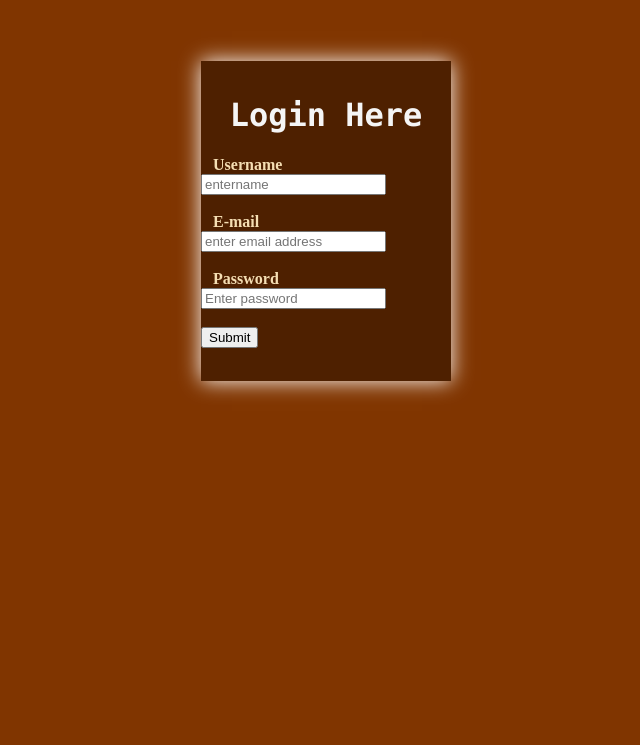
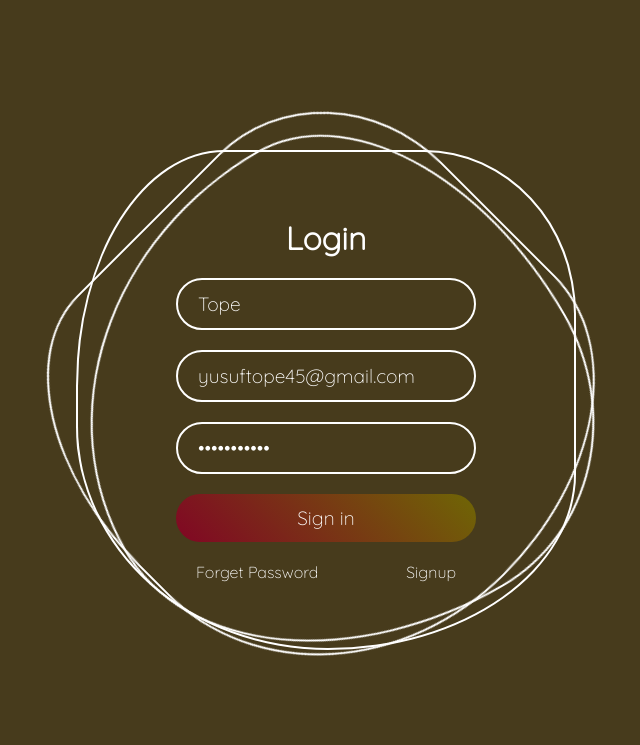
Before and after one commit to Abdurahee/login, a plain HTML site: page index.html in a window 1280 px wide. Shown: the whole page, without its empty margins (314-954 px from the left). Drawn offline with Linux system fonts and the light colour scheme.

Commit message:
Add files via upload

```diff
--- a/index.html
+++ b/index.html
@@ -1,56 +1,153 @@
 <!DOCTYPE html>
 <html lang="en">
 <head>
-
-    <title>News Letter Sign up</title>
+    <meta charset="UTF-8">
+    <meta http-equiv="X-UA-Compatible" content="IE=edge">
+    <meta name="viewport" content="width=device-width, initial-scale=1.0">
+    <title>Animated Login Form</title>
     <style>
-   body {margin: 0;
+      @import url("https://fonts.googleapis.com/css2?family=Quicksand:wght@300&display=swap");
+* {
+  margin: 0;
   padding: 0;
-    background-color: rgb(128, 53, 0);
-    background-size: cover;
-    background-position:center ;
-    background-repeat: no-repeat;
-
+  box-sizing: border-box;
+  font-family: "Quicksand", sans-serif;
 }
-
-
-
-      .loginbox{ background: #00000064;
-        width: 250px;
-        height: 320px;
-        margin: auto;
-        box-shadow: .3px .3px 20px white;
+body {
+  display: flex;
+  justify-content: center;
+  align-items: center;
+  min-height: 100vh;
+  background: rgb(71, 59, 28);
+  width: 100%;
+  overflow: hidden;
+}
+.ring {
   position: relative;
-        top: 40px;
+  width: 500px;
+  height: 500px;
+  display: flex;
+  justify-content: center;
+  align-items: center;
 }
-      h1{
-        color: whitesmoke;
-        font-family: monaco;
-        text-align: center;
-        padding-top: 35px;
+.ring i {
+  position: absolute;
+  inset: 0;
+  border: 2px solid #fff;
+  transition: 0.5s;
 }
-
- label{
-  color: wheat;
-  padding: 12px;
-  font-weight: bolder;
-
+.ring i:nth-child(1) {
+  border-radius: 38% 62% 63% 37% / 41% 44% 56% 59%;
+  animation: animate 6s linear infinite;
+}
+.ring i:nth-child(2) {
+  border-radius: 41% 44% 56% 59%/38% 62% 63% 37%;
+  animation: animate 4s linear infinite;
+}
+.ring i:nth-child(3) {
+  border-radius: 41% 44% 56% 59%/38% 62% 63% 37%;
+  animation: animate2 10s linear infinite;
+}
+.ring:hover i {
+  border: 6px solid var(--clr);
+  filter: drop-shadow(0 0 20px var(--clr));
+}
+@keyframes animate {
+  0% {
+    transform: rotate(0deg);
+  }
+  100% {
+    transform: rotate(180deg);
+  }
+}
+@keyframes animate2 {
+  0% {
+    transform: rotate(0deg);
+  }
+  100% {
+    transform: rotate(180deg);
+  }
+}
+.login {
+  position: absolute;
+  width: 300px;
+  height: 100%;
+  display: flex;
+  justify-content: center;
+  align-items: center;
+  flex-direction: column;
+  gap: 20px;
+}
+.login h2 {
+  font-size: 2em;
+  color: #fff;
+}
+.login .inputBx {
+  position: relative;
+  width: 100%;
+}
+.login .inputBx input {
+  position: relative;
+  width: 100%;
+  padding: 12px 20px;
+  background: transparent;
+  border: 2px solid #fff;
+  border-radius: 40px;
+  font-size: 1.2em;
+  color: #fff;
+  box-shadow: none;
+  outline: none;
+}
+.login .inputBx input[type="submit"] {
+  width: 100%;
+  background: #d2d6dc;
+  background: linear-gradient(45deg, #810624, #6f6605);
+  border: none;
+  cursor: pointer;
+}
+.login .inputBx input::placeholder {
+  color: rgba(255, 255, 255, 0.75);
+}
+.login .links {
+  position: relative;
+  width: 100%;
+  display: flex;
+  align-items: center;
+  justify-content: space-between;
+  padding: 0 20px;
+}
+.login .links a {
+  color: #fff;
+  text-decoration: none;
 }
     </style>
 </head>
 <body>
-  <div class="loginbox">
-<h1>Login Here</h1>
-<form >
-  <label >Username</label>
-<br>
-<input type="text" name="usrname"placeholder="entername"><br><br>
-<label >E-mail</label><br>
-<input type="email" name="email"placeholder="enter email address"><br><br>
-<label >Password</label><br>
-<input type="password"name="pswrd"placeholder="Enter password"><br><br>
-<button>Submit</button>
-</form>
+    <!--ring div starts here-->
+<div class="ring">
+  <i style="--clr:blue;"></i>
+  <i style="--clr:#ff0057;"></i>
+  <i style="--clr:green;"></i>
+  <div class="login">
+    <h2>Login</h2>
+    <div class="inputBx">
+      <input type="Tope" placeholder="Username" value="Tope">
     </div>
+    <div class="inputBx">
+      <input type="Tope" placeholder="email" value="yusuftope45@gmail.com">
+    </div>
+    <div class="inputBx">
+      <input type="password" placeholder="Password" value="Afcon_2024!">
+    </div>
+    <div class="inputBx">
+      <input type="submit" value="Sign in">
+    </div>
+    <div class="links">
+      <a href="#">Forget Password</a>
+      <a href="#">Signup</a>
+    </div>
+  </div>
+</div>
+<!--ring div ends here-->
 </body>
 </html>
```
Lines whose indentation alone changed are shown as unchanged.
